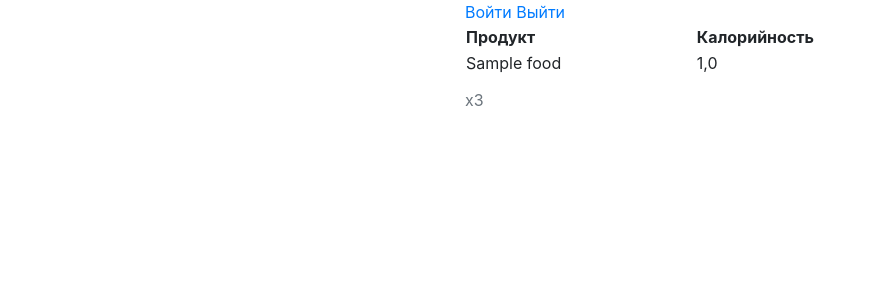
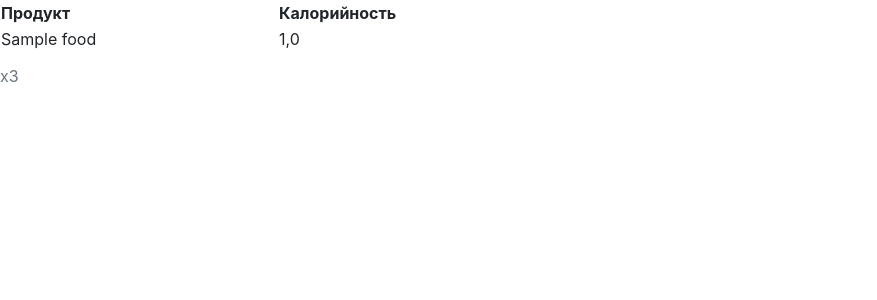
Before and after one commit to ickermi/calories-control, a Django app: page / in a window 1280 px wide. Shown: the top 300 px of the page, without its empty margins (0-877 px from the left). Run offline with Django 4.2, Linux system fonts and the light colour scheme; data comes from the database, SQL or seed files in the repository; tables that the repository leaves empty hold one stand-in row (values such as "Sample post"); some libraries are stand-ins or nearby versions.

Commit message:
Refactoring base.html and login.html

```diff
--- a/mysite/calories/templates/base.html
+++ b/mysite/calories/templates/base.html
@@ -7,13 +7,7 @@
 <title>Control calories</title>
 </head>
 <body>
-  <div  class="container">
-    <div  class="row justify-content-center">
-      <div  class="col-4">
-          {% block main %}
-          {% endblock %}
-      </div>
-    </div>
-  </div>
+    {% block main %}
+    {% endblock %}
 </body>
 </html>
--- a/mysite/calories/templates/home_page.html
+++ b/mysite/calories/templates/home_page.html
@@ -1,8 +1,9 @@
 {% extends 'base.html' %}
 {% block main %}
-<a href="{% url 'login' %}">Войти</a>
-<a href="{% url 'logout' %}">Выйти</a>
+<!--<a href="{% url 'login' %}">Войти</a>-->
+<!--<a href="{% url 'logout' %}">Выйти</a>-->
 {% for category, foods in category_food.items %}
+
     <table>
         <caption>{{ category }}</caption>
             <tr>
--- a/mysite/calories/templates/login.html
+++ b/mysite/calories/templates/login.html
@@ -2,6 +2,9 @@
 {% load crispy_forms_tags %}
 
 {% block main %}
+<div  class="container">
+    <div  class="row justify-content-center">
+      <div  class="col-4">
           <div class="card">
             <div class="card-body">
             <h4 class="card-title">Введите логин и пароль</h4>
@@ -16,4 +19,7 @@
             </form>
             </div>
             </div>
+      </div>
+    </div>
+  </div>
 {% endblock %}
```
Lines whose indentation alone changed are shown as unchanged.
